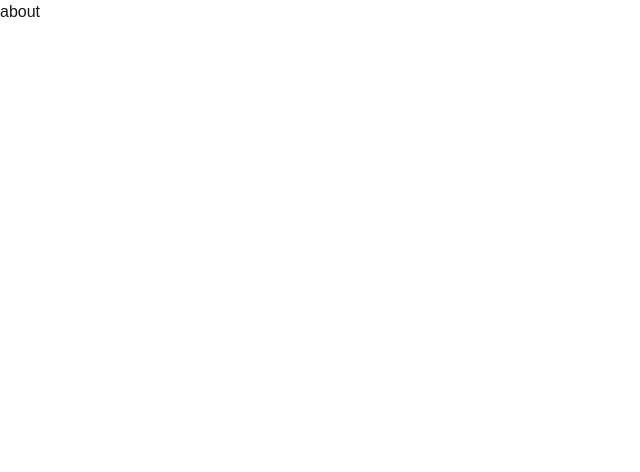
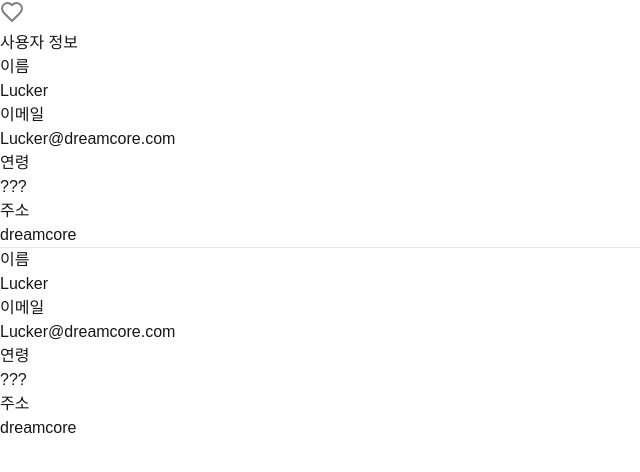
Before and after one commit to lse-7660/dashboard-study, a Next.js app: page /about in a window 1280 px wide. Shown: the top 472 px of the page, without its empty margins (0-640 px from the left). Built offline with nearby package versions, Linux system fonts and the light colour scheme.

Commit message:
useContext_like button, user info

```diff
--- a/package.json
+++ b/package.json
@@ -14,6 +14,7 @@
     "@fortawesome/react-fontawesome": "^0.2.2",
     "axios": "^1.7.7",
     "font-awesome": "^4.7.0",
+    "lucide-react": "^0.461.0",
     "next": "15.0.3",
     "react": "^18.3.1",
     "react-dom": "^18.3.1",
--- a/src/app/about/page.js
+++ b/src/app/about/page.js
@@ -1,7 +1,20 @@
+'use client';
+
+import User from '@/components/user/User';
+import { useBtn } from '@/contexts/BtnContext';
+import { Heart } from 'lucide-react';
 import React from 'react';
 
 const AboutPage = () => {
-    return <div>about</div>;
+    const { isLiked, toggleLike } = useBtn();
+    return (
+        <div>
+            <button onClick={toggleLike}>
+                <Heart color="gray" fill={isLiked ? 'red' : 'white'} strokeWidth={isLiked ? 0 : 2} />
+            </button>
+            <User />
+        </div>
+    );
 };
 
 export default AboutPage;
--- /dev/null
+++ b/src/app/contextLike/page.jsx
@@ -0,0 +1,14 @@
+import Like from '@/components/like/Like';
+import React from 'react';
+
+const ContextLike = () => {
+    return (
+        <div>
+            {/* like Component */}
+            <Like />
+            {/* data Component */}
+        </div>
+    );
+};
+
+export default ContextLike;
--- a/src/app/layout.js
+++ b/src/app/layout.js
@@ -4,6 +4,7 @@ import Header from '@/components/layout/Header';
 import Footer from '@/components/layout/Footer';
 import { BrowserRouter } from 'react-router-dom';
 import { CounterProvider } from '@/contexts/CounterContext';
+import { BtnProvider } from '@/contexts/BtnContext';
 
 // 이것은 전역 레이아웃이다
 // 모든 페이지에 적용되어야하는 레이아웃? 여따넣으면되
@@ -28,7 +29,9 @@ export default function RootLayout({ children }) {
     return (
         <html lang="en">
             <body className={`${geistSans.variable} ${geistMono.variable} antialiased`}>
-                <CounterProvider>{children}</CounterProvider>
+                <CounterProvider>
+                    <BtnProvider>{children}</BtnProvider>
+                </CounterProvider>
             </body>
         </html>
     );
--- /dev/null
+++ b/src/components/like/Like.jsx
@@ -0,0 +1,38 @@
+'use client';
+
+import React from 'react';
+import { Heart } from 'lucide-react';
+import { useBtn } from '@/contexts/BtnContext';
+
+const BtnLike = () => {
+    // 사용
+    const { isLiked, toggleLike } = useBtn();
+
+    return (
+        <button onClick={toggleLike}>
+            <Heart color="gray" fill={isLiked ? 'red' : 'white'} strokeWidth={isLiked ? 0 : 2} />
+        </button>
+    );
+};
+
+const BtnFollow = () => {
+    const { isLiked, toggleLike } = useBtn();
+    return (
+        <button onClick={toggleLike} className={`py-1 px-5 bg-${isLiked ? 'gray-200' : 'gray-800 text-white'}`}>
+            {isLiked ? '팔로잉' : '팔로우'}
+        </button>
+    );
+};
+
+const Like = () => {
+    return (
+        // providing context
+        <>
+            <BtnLike />
+            <br />
+            <BtnFollow />
+        </>
+    );
+};
+
+export default Like;
--- /dev/null
+++ b/src/components/user/User.jsx
@@ -0,0 +1,50 @@
+import { UserProvider, useUser } from '@/contexts/UserContext';
+import React, { createContext, useContext } from 'react';
+
+const User = () => {
+    return (
+        <UserProvider>
+            <h2>사용자 정보</h2>
+
+            <UserProfile />
+
+            <hr />
+            <UserProfile />
+        </UserProvider>
+    );
+};
+
+const UserProfile = () => {
+    const { name, email, age, address } = useUser();
+    return (
+        <div>
+            <dl>
+                <dt>이름</dt>
+                <dd>{name}</dd>
+            </dl>
+            <dl>
+                <dt>이메일</dt>
+                <dd>{email}</dd>
+            </dl>
+            <UserInfo />
+        </div>
+    );
+};
+
+const UserInfo = () => {
+    const { age, address } = useUser();
+    return (
+        <div>
+            <dl>
+                <dt>연령</dt>
+                <dd>{age}</dd>
+            </dl>
+            <dl>
+                <dt>주소</dt>
+                <dd>{address}</dd>
+            </dl>
+        </div>
+    );
+};
+
+export default User;
--- /dev/null
+++ b/src/contexts/BtnContext.js
@@ -0,0 +1,24 @@
+'use client';
+
+import { createContext, useContext, useState } from 'react';
+
+// create context
+const BtnContext = createContext();
+
+// provider
+export const BtnProvider = ({ children }) => {
+    const [isLiked, setIsLiked] = useState(false);
+    const toggleLike = () => {
+        setIsLiked(!isLiked);
+    };
+    return <BtnContext.Provider value={(isLiked, toggleLike)}>{children}</BtnContext.Provider>;
+};
+
+// use context
+export const useBtn = () => {
+    const context = useContext(BtnContext);
+    if (!context) {
+        throw new Error('useButtonContext must be used within a ButtonProvider');
+    }
+    return context;
+};
--- /dev/null
+++ b/src/contexts/UserContext.js
@@ -0,0 +1,14 @@
+// 생성
+
+import { userData } from '@/data/userData';
+import { createContext, useContext } from 'react';
+
+const UserContext = createContext();
+
+export const UserProvider = ({ children }) => {
+    return <UserContext.Provider value={userData}>{children}</UserContext.Provider>;
+};
+
+export const useUser = () => {
+    return useContext(UserContext);
+};
--- /dev/null
+++ b/src/data/userData.js
@@ -0,0 +1 @@
+export const userData = { name: 'Lucker', email: 'Lucker@dreamcore.com', age: '???', address: 'dreamcore' };
```
Also changed, not shown: 2 other files (tests, documents, lock files or other folders).
